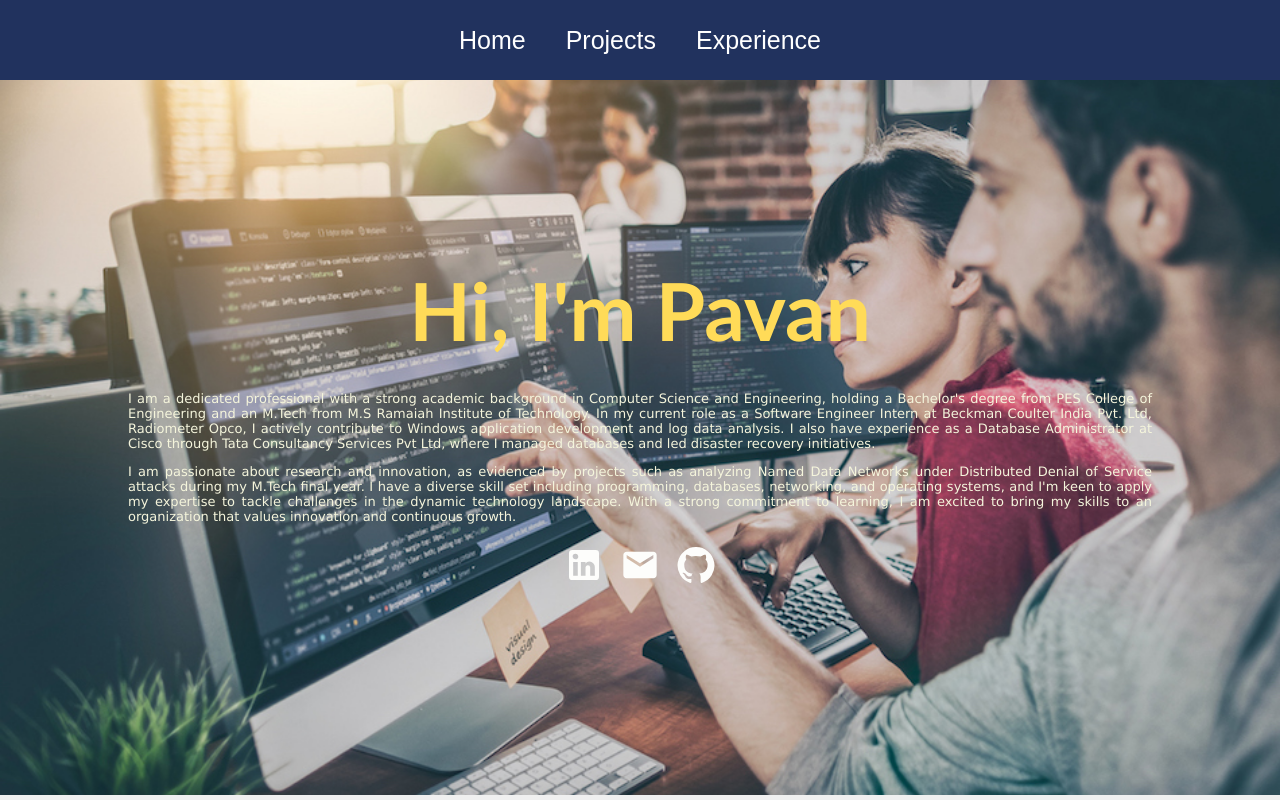
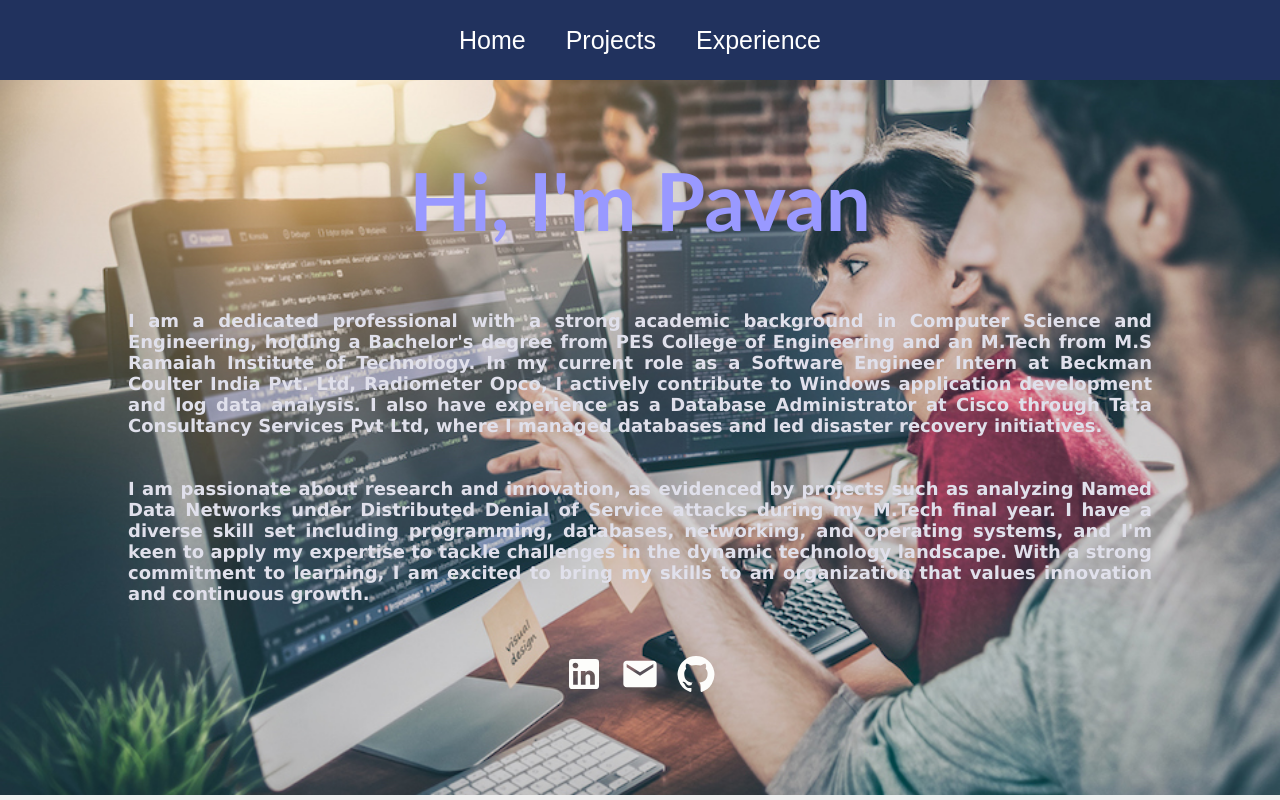
Before and after one commit to pavangv12/pav, a React (Create React App) app: page / in a window 1280 px wide. Shown: the top 800 px of the page. Built offline with nearby package versions, Linux system fonts and the light colour scheme.

Commit message:
font change and alignment issues

```diff
--- a/src/pages/Home.js
+++ b/src/pages/Home.js
@@ -9,9 +9,9 @@ function Home() {
     <div className="home">
       <div className="about">
         <h2> Hi, I'm Pavan</h2>
-        <div className="prompt">
-          <p> I am a dedicated professional with a strong academic background in Computer Science and Engineering, holding a Bachelor's degree from PES College of Engineering and an M.Tech from M.S Ramaiah Institute of Technology. In my current role as a Software Engineer Intern at Beckman Coulter India Pvt. Ltd, Radiometer Opco, I actively contribute to Windows application development and log data analysis. I also have experience as a Database Administrator at Cisco through Tata Consultancy Services Pvt Ltd, where I managed databases and led disaster recovery initiatives.</p>
-          <p>I am passionate about research and innovation, as evidenced by projects such as analyzing Named Data Networks under Distributed Denial of Service attacks during my M.Tech final year. I have a diverse skill set including programming, databases, networking, and operating systems, and I'm keen to apply my expertise to tackle challenges in the dynamic technology landscape. With a strong commitment to learning, I am excited to bring my skills to an organization that values innovation and continuous growth. </p>
+              <div className="prompt">
+                  <h6 className="bio"> I am a dedicated professional with a strong academic background in Computer Science and Engineering, holding a Bachelor's degree from PES College of Engineering and an M.Tech from M.S Ramaiah Institute of Technology. In my current role as a Software Engineer Intern at Beckman Coulter India Pvt. Ltd, Radiometer Opco, I actively contribute to Windows application development and log data analysis. I also have experience as a Database Administrator at Cisco through Tata Consultancy Services Pvt Ltd, where I managed databases and led disaster recovery initiatives.</h6>
+                  <h6 className="bio">I am passionate about research and innovation, as evidenced by projects such as analyzing Named Data Networks under Distributed Denial of Service attacks during my M.Tech final year. I have a diverse skill set including programming, databases, networking, and operating systems, and I'm keen to apply my expertise to tackle challenges in the dynamic technology landscape. With a strong commitment to learning, I am excited to bring my skills to an organization that values innovation and continuous growth. </h6>
 
           <a
             href="https://www.linkedin.com/in/pavangv12/"
--- a/src/styles/Home.css
+++ b/src/styles/Home.css
@@ -22,25 +22,29 @@
         /* font-family: "Segoe UI", Tahoma, Geneva, Verdana, sans-serif;*/
         font-family: cursive, 'Trebuchet MS', 'Lucida Sans Unicode', 'Lucida Grande', 'Lucida Sans', Arial, sans-serif;
         font-size: 80px;
-    color: #ffdb58;
+        color: #9999ff;
         height: 50px;
     }
 
     .about .prompt {
         width: 80%;
         font-size: 30px;
+
     }
+
+
+
   .prompt svg {
     font-size: 40px;
     margin: 8px;
     color: rgb(253, 253, 251);
   }
 
-  .prompt p{
-    font-size: small;
+.prompt h6 {
+    font-size: large;
     font-family: Verdana, Geneva, Tahoma, sans-serif;
     text-align: justify;
-    color: #f5f5dc;
+    color: #e0e0eb;
 }
 
   .skills {
@@ -74,6 +78,8 @@
       margin-top: 10px;
       font-size: 20px;
       width: 80%;
+      text-align:justify;
+      justify-content:center;
     }
 
     .skills {
```
Lines whose indentation alone changed are shown as unchanged.
